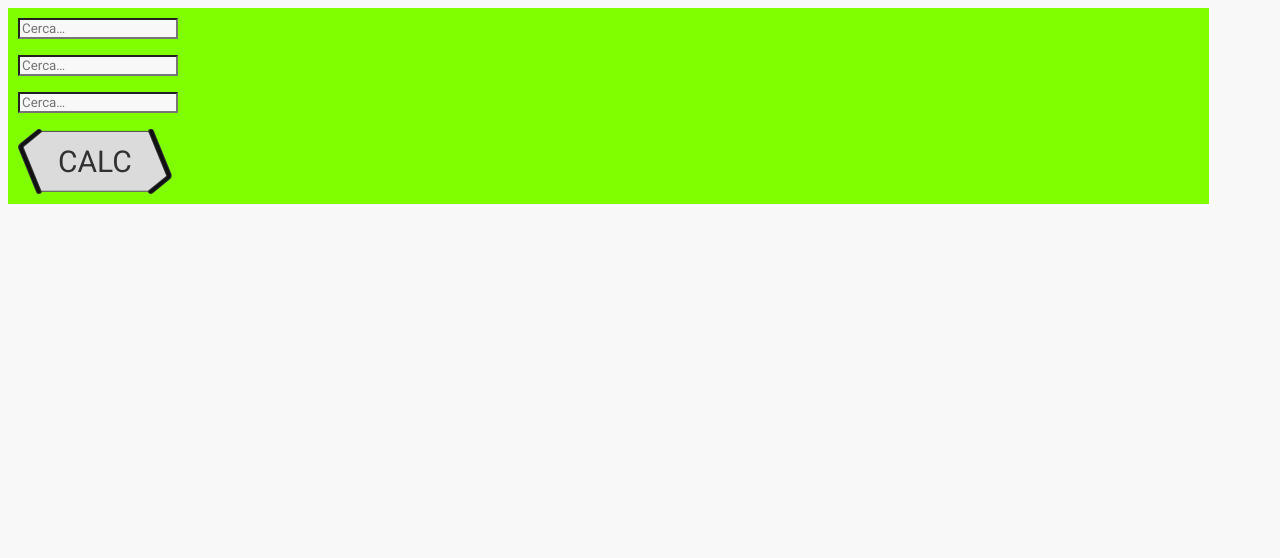
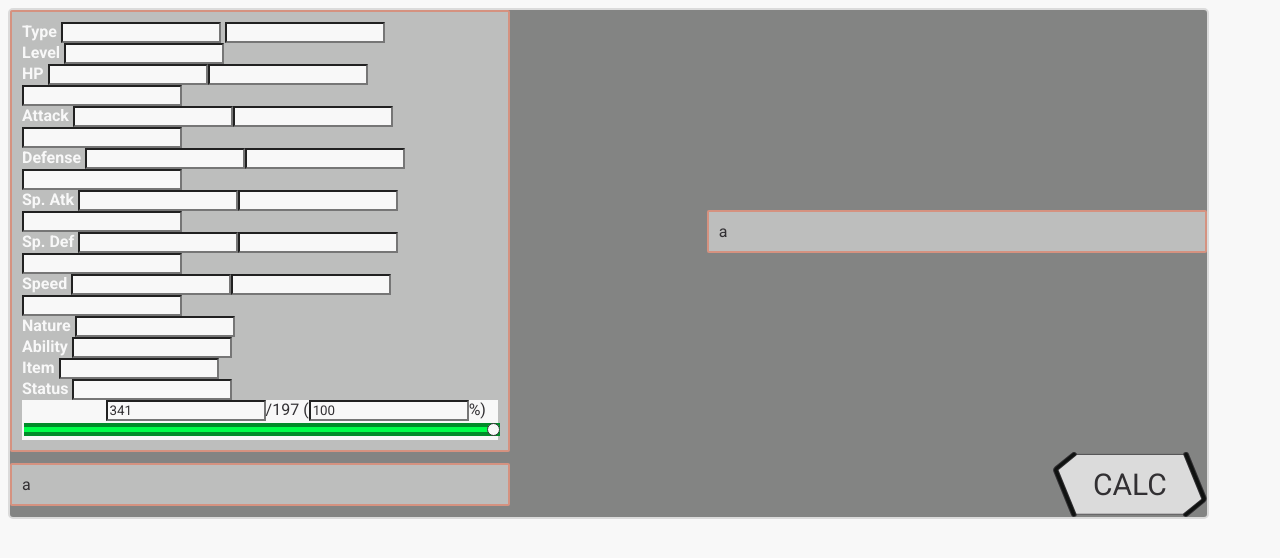
Before and after one commit to paolomalgarin/PokemonDamageCalc, a PHP site: page /damagecalc/ in a window 1280 px wide. Shown: the top 558 px of the page. Run offline with PHP 8.4, Linux system fonts and the light colour scheme; some web fonts are replaced.

Commit message:
added input type range for hp bar's style

```diff
--- a/MyShodown/damagecalc/index.html
+++ b/MyShodown/damagecalc/index.html
@@ -9,15 +9,48 @@
     <link rel="shortcut icon" href="../public/img/logo-small.svg" type="image/x-icon">
     <link rel="stylesheet" href="../public/css/base-style.css">
     <link rel="stylesheet" href="../public/css/damagecalc/index.css">
+    <style lang="scss">
+        body {
+            main {
+                .calc_form {
+                    width: min(95%, 1600px);
+                    box-sizing: border-box;
+                    border-radius: 5px;
+                    border: solid 2px var(--alt-primary-color);
+                    background-color: var(--t-alt-secondary-color);
+                    display: flex;
+                    flex-wrap: wrap;
+                    align-items: center;
+                    justify-content: space-between;
 
-    <style>
-        body {
-            & main {
-                & .calc_form {
-                    width: min(95%, 1600px);
-                    background-color: chartreuse;
-                    padding: 10px;
-                    box-sizing: border-box;
+                    & .pkmn-container {
+                        width: min(100%, 500px);
+                        padding: 10px;
+                        box-sizing: border-box;
+                        background-color: var(--t-primary-color);
+                        border-radius: 2px;
+                        border: solid 2px var(--t-accent-color);
+
+                        & label,
+                        & * label {
+                            background-color: transparent;
+                            color: var(--primary-color);
+                            font-weight: bold;
+                        }
+
+                        & .dropdown {
+                            all: unset;
+                            background-color: var(--alt-primary-color);
+                            padding: 2px;
+                            border-radius: 2px;
+                            border: solid 2px var(--primary-color);
+                            font-size: var(--text-x-small);
+                        }
+
+                        & .hp-input-range {
+                            width: 100%;
+                        }
+                    }
                 }
             }
         }
@@ -27,49 +60,140 @@
 <body>
     <main>
         <div class="calc_form">
+            <div class="pkmn-container">
+                <label for="">Type</label>
+                <input list="brow">
+                <datalist id="brow">
+                    <option value="Internet Explorer">
+                    <option value="Firefox">
+                    <option value="Chrome">
+                    <option value="Opera">
+                    <option value="Safari">
+                </datalist>
 
-            <input type="search" class="browser-search" placeholder="Cerca…">
-            <ul class="results"></ul>
+                <input list="brow">
+                <datalist id="brow">
+                    <option value="Internet Explorer">
+                    <option value="Firefox">
+                    <option value="Chrome">
+                    <option value="Opera">
+                    <option value="Safari">
+                </datalist><br>
 
-            <input type="search" class="browser-search" placeholder="Cerca…">
-            <ul class="results"></ul>
-
-            <input type="search" class="browser-search" placeholder="Cerca…">
-            <ul class="results"></ul>
+                <label for="">Level</label>
+                <input type="text"><br>
 
 
+                <label for="">HP</label>
+                <input type="text"><input type="number"><input type="number"><br>
+
+                <label for="">Attack</label>
+                <input type="text"><input type="number"><input type="number"><br>
+
+                <label for="">Defense</label>
+                <input type="text"><input type="number"><input type="number"><br>
+
+                <label for="">Sp. Atk</label>
+                <input type="text"><input type="number"><input type="number"><br>
+
+                <label for="">Sp. Def</label>
+                <input type="text"><input type="number"><input type="number"><br>
+
+                <label for="">Speed</label>
+                <input type="text"><input type="number"><input type="number"><br>
 
 
+                <label for="">Nature</label>
+                <input list="brow">
+                <datalist id="brow">
+                    <option value="Internet Explorer">
+                    <option value="Firefox">
+                    <option value="Chrome">
+                    <option value="Opera">
+                    <option value="Safari">
+                </datalist><br>
+
+
+                <label for="">Ability</label>
+                <input list="brow">
+                <datalist id="brow">
+                    <option value="Internet Explorer">
+                    <option value="Firefox">
+                    <option value="Chrome">
+                    <option value="Opera">
+                    <option value="Safari">
+                </datalist><br>
+
+                <label for="">Item</label>
+                <input list="brow">
+                <datalist id="brow">
+                    <option value="Internet Explorer">
+                    <option value="Firefox">
+                    <option value="Chrome">
+                    <option value="Opera">
+                    <option value="Safari">
+                </datalist><br>
+
+                <label for="">Status</label>
+                <input list="brow">
+                <datalist id="brow">
+                    <option value="Internet Explorer">
+                    <option value="Firefox">
+                    <option value="Chrome">
+                    <option value="Opera">
+                    <option value="Safari">
+                </datalist><br>
+
+                <div class="info-group">
+                    <label>Current HP</label>
+                    <input class="current-hp calc-trigger" value="341">/<span class="max-hp">197</span> (<input
+                        class="percent-hp calc-trigger" value="100">%)
+                    <br><input class="hp-input-range" type="range" min="0" max="197" step="1" value="714">
+
+                </div>
+            </div>
+
+            <div class="pkmn-container">
+                a
+            </div>
+            <div class="pkmn-container">
+                a
+            </div>
 
             <div class="btn" onclick="alert('Non possiamo ancora calcolare il danno!')">CALC</div>
+        </div>
         </div>
     </main>
 
     <!-- Scripts -->
     <script>
-        const browsers = ["Internet Explorer", "Firefox", "Chrome", "Opera", "Safari"];
-        const inputs = document.querySelectorAll('.browser-search');
+        hpBars = document.querySelectorAll('.hp-input-range');
 
-        inputs.forEach(input => {
-            const list = input.nextElementSibling; // Assume che <ul> venga subito dopo l’input
+        hpBars.forEach(hpBar => {
+            hpBar.addEventListener('input', (e) => {
+                const value = e.target.value;
+                const max = e.target.max || 100; // Default a 100 se manca l'attributo
+                const percentage = (value / max) * 100;
 
-            input.addEventListener('input', () => {
-                const val = input.value.toLowerCase();
-                list.innerHTML = browsers
-                    .filter(b => b.toLowerCase().includes(val))
-                    .map(b => `<li tabindex="0">${b}</li>`)
-                    .join('');
-            });
+                // Aggiorna la CSS variable
+                e.target.style.setProperty('--fill-percentage', percentage + '%');
 
-            list.addEventListener('click', e => {
-                if (e.target.matches('li')) {
-                    input.value = e.target.textContent;
-                    list.innerHTML = '';
+                // setto il colore
+                if (percentage < 50) {
+                    if (percentage < 25) {
+                        e.target.style.setProperty('--light-fill-color', 'var(--red)');
+                        e.target.style.setProperty('--dark-fill-color', 'var(--dark-red)');
+                    } else {
+                        e.target.style.setProperty('--light-fill-color', 'var(--orange)');
+                        e.target.style.setProperty('--dark-fill-color', 'var(--dark-orange)');
+                    }
+                } else {
+                    e.target.style.setProperty('--light-fill-color', 'var(--green)');
+                    e.target.style.setProperty('--dark-fill-color', 'var(--dark-green)');
                 }
             });
         });
     </script>
-
     <script src="../public/js/button_gui.js"></script>
 </body>
 
--- a/MyShodown/public/css/base-style.css
+++ b/MyShodown/public/css/base-style.css
@@ -56,3 +56,61 @@
         }
     }
 }
+
+
+
+/* HP INPUT TYPE=RANGE */
+.hp-input-range {
+    -webkit-appearance: none;
+    appearance: none;
+    cursor: pointer;
+    position: relative;
+    --fill-percentage: 100%;
+    --light-fill-color: var(--green);
+    --dark-fill-color: var(--dark-green);
+}
+
+.hp-input-range:focus {
+    outline: none;
+}
+
+.hp-input-range::-webkit-slider-runnable-track {
+    background-color: var(--green);
+    background: linear-gradient(0deg,
+            var(--dark-fill-color) 30%,
+            var(--light-fill-color) 31%,
+            var(--light-fill-color) 69%,
+            var(--dark-fill-color) 70%);
+    position: relative;
+}
+
+.hp-input-range::-webkit-slider-thumb {
+    -webkit-appearance: none;
+    appearance: none;
+    background-color: var(--primary-color);
+    border: solid 1px var(--secondary-color);
+    border-radius: 0.5em;
+    height: 1em;
+    width: 1em;
+    position: relative;
+    z-index: 3;
+}
+
+.hp-input-range:focus::-webkit-slider-thumb {
+    outline: 2px solid var(--secondary-color);
+}
+
+.hp-input-range::after {
+    content: "";
+    position: absolute;
+    right: 0;
+    top: 0;
+    height: 100%;
+    width: calc(100% - var(--fill-percentage));
+    background: linear-gradient(0deg,
+            var(--alt-primary-color) 30%,
+            var(--primary-color) 31% 69%,
+            var(--alt-primary-color) 70%);
+    pointer-events: none;
+    z-index: 2;
+}
--- a/MyShodown/public/css/vars.css
+++ b/MyShodown/public/css/vars.css
@@ -35,6 +35,16 @@
     }
 }
 
+/* variabili in comune tra i temi */
+:root {
+    --green: #00FF4A;
+    --dark-green: #008C29;
+    --orange: #F7B500;
+    --dark-orange: #9C6310;
+    --red: #E91611;
+    --dark-red: #7C1410;
+}
+
 
 @media screen and (max-width: 430px) {
     * {
```
